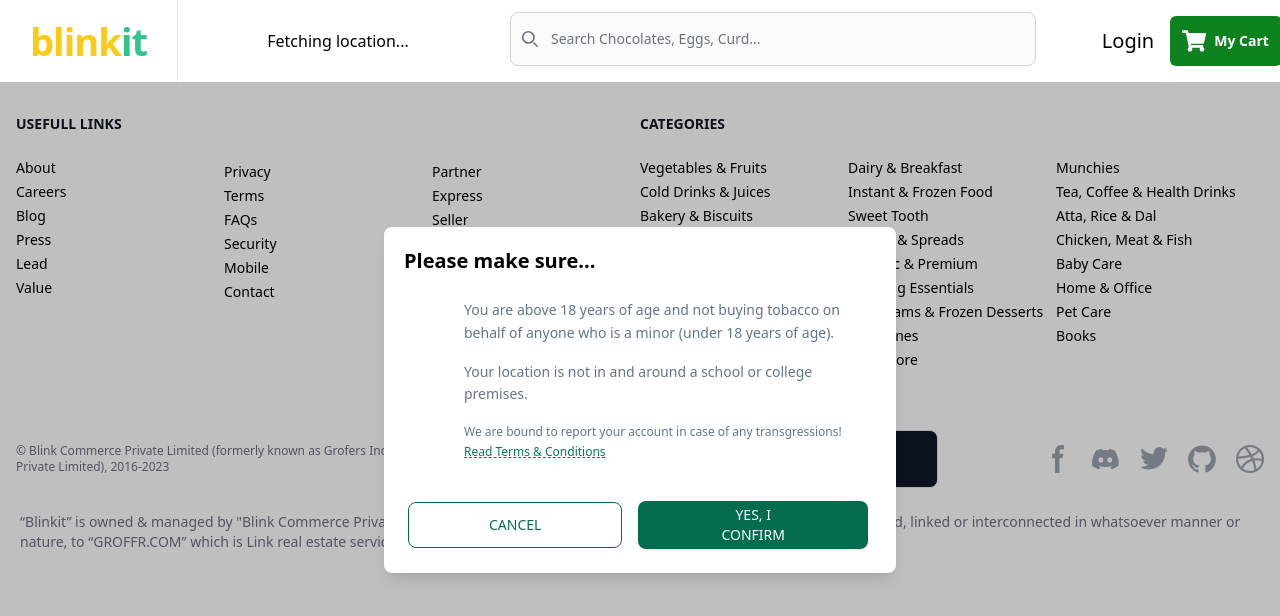
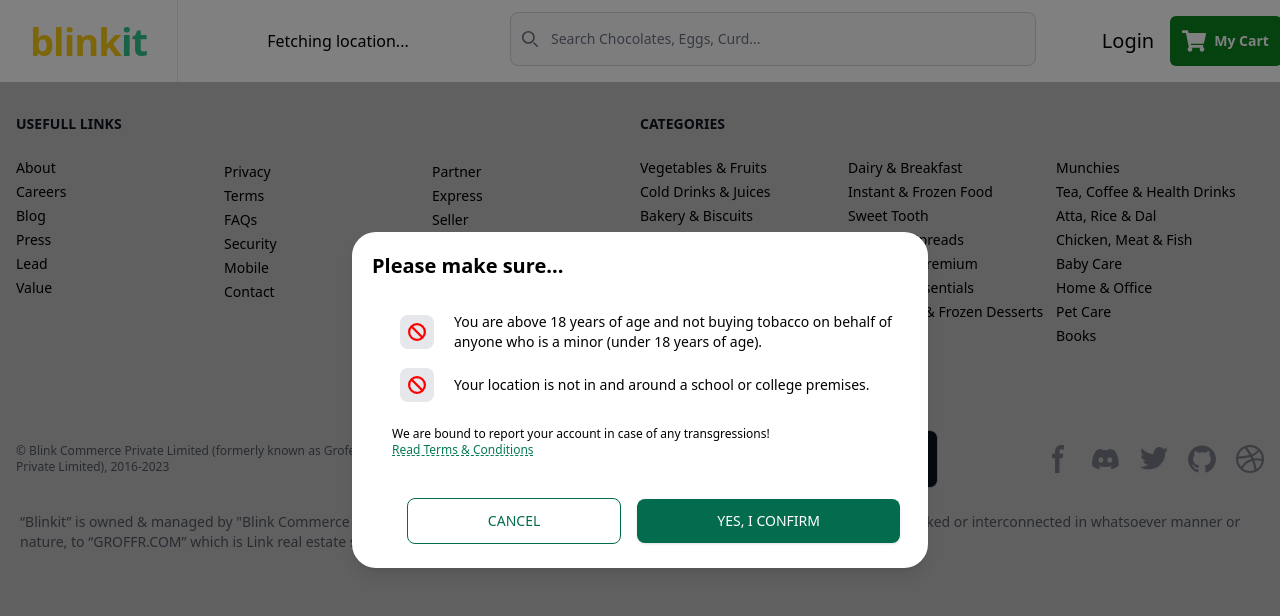
Before and after one commit to sanjayBst/BlinkIt, a React (Create React App) app: page /paan in a window 1280 px wide. Shown: the top 616 px of the page. Built offline with nearby package versions, Linux system fonts and the light colour scheme; no server answers; grey boxes are pictures that could not be loaded.

Commit message:
SVGs added

```diff
--- a/src/components/Pages/PaanCorner.js
+++ b/src/components/Pages/PaanCorner.js
@@ -15,17 +15,34 @@
     console.log("Going to paan...");
     navigate("/grocery/paan");
   };
+  const banned = (
+    <svg
+      width={18}
+      height={18}
+      viewBox="0 0 512 512"
+      fill="red"
+      xmlns="http://www.w3.org/2000/svg"
+    >
+      <path
+        d="M367.2 412.5L99.5 144.8C77.1 176.1 64 214.5 64 256c0 106 86 192 192 192c41.5 0 79.9-13.1 111.2-35.5zm45.3-45.3C434.9 335.9 448 297.5 448 256c0-106-86-192-192-192c-41.5 0-79.9 13.1-111.2 35.5L412.5 367.2zM0 256a256 256 0 1 1 512 0A256 256 0 1 1 0 256z"
+        stroke="red "
+        strokeWidth={1}
+        strokeLinecap="round"
+        strokeLinejoin="round"
+      />
+    </svg>
+  );
 
   return (
     <>
       {showModal ? (
         <>
-          <div className="justify-center  items-center flex overflow-x-hidden overflow-y-auto fixed inset-0 z-50 outline-none focus:outline-none">
-            <div className="relative   max-w-lg  ">
+          <div className="justify-center backdrop-brightness-50 items-center flex overflow-x-hidden overflow-y-auto fixed inset-0 z-50 outline-none focus:outline-none">
+            <div className="relative   max-w-xl  ">
               {/*content*/}
-              <div className="border-0 rounded-lg shadow-lg h-90 relative flex flex-col w-full bg-white outline-none focus:outline-none">
+              <div className="border-0 rounded-3xl shadow-lg h-90 relative flex flex-col w-full bg-white outline-none focus:outline-none">
                 {/*header*/}
-                <div className="flex items-start justify-between p-5  rounded-t">
+                <div className="flex items-start justify-between  m-5  rounded-t">
                   <h3 className="text-xl font-semibold  mb-0 mt-0">
                     Please make sure...
                   </h3>
@@ -39,21 +56,32 @@
                   </button>
                 </div>
                 {/*body*/}
-                <div className="relative pl-20 pr-8 flex-auto">
-                  <p className="my-0 text-slate-500 text-sm  leading-relaxed">
+
+                <div className="flex items-center my-2">
+                  <div className="ml-12 bg-gray-200 p-2 rounded-lg">{banned}</div>
+                  <div className=" pl-5 pr-8">
+                    <p className="my-0  text-black text-sm  ">
                       You are above 18 years of age and not buying tobacco on
                       behalf of anyone who is a minor (under 18 years of age).
                     </p>
-                  <p className="my-4 text-slate-500 text-sm leading-relaxed">
+                  </div>
+                </div>
+
+                <div className="flex items-center my-2">
+                  <div className="ml-12 bg-gray-200 p-2 rounded-lg">{banned}</div>
+                  <div className=" pl-5 pr-8">
+                    <p className="my-0  ttext-black text-sm">
                       Your location is not in and around a school or college
                       premises.
                     </p>
-                  <p className="my-4 text-slate-500 text-xs leading-relaxed">
+                  </div>
+                </div>
+                <div className=" relative pl-10 pr-8 flex-auto">
+                  <p className="my-4 text-black text-xs">
                     We are bound to report your account in case of any
                     transgressions!
-                    <div className="text-green-600 underline decoration-dashed cursor-pointer">
-
-                    <p >Read Terms & Conditions </p>
+                    <div className="text-green-600 hover:text-green-400 underline decoration-dashed cursor-pointer">
+                      <p>Read Terms & Conditions </p>
                     </div>
                   </p>
                 </div>
@@ -67,7 +95,7 @@
                     Cancel
                   </button>
                   <button
-                    className="bg-green-700 hover:bg-green-600 text-white active:bg-emerald-600 uppercase text-sm px-20 py-1 shadow hover:shadow-lg outline-none focus:outline-none mr-1 mb-0 ease-linear transition-all duration-150 rounded-lg"
+                    className="bg-green-700 hover:bg-green-500 text-white active:bg-emerald-600 uppercase text-sm px-20 py-3 shadow hover:shadow-lg outline-none focus:outline-none mr-1 mb-0 ease-linear transition-all duration-150 rounded-lg"
                     type="button"
                     onClick={paanHandler}
                   >
```
Lines whose indentation alone changed are shown as unchanged.
